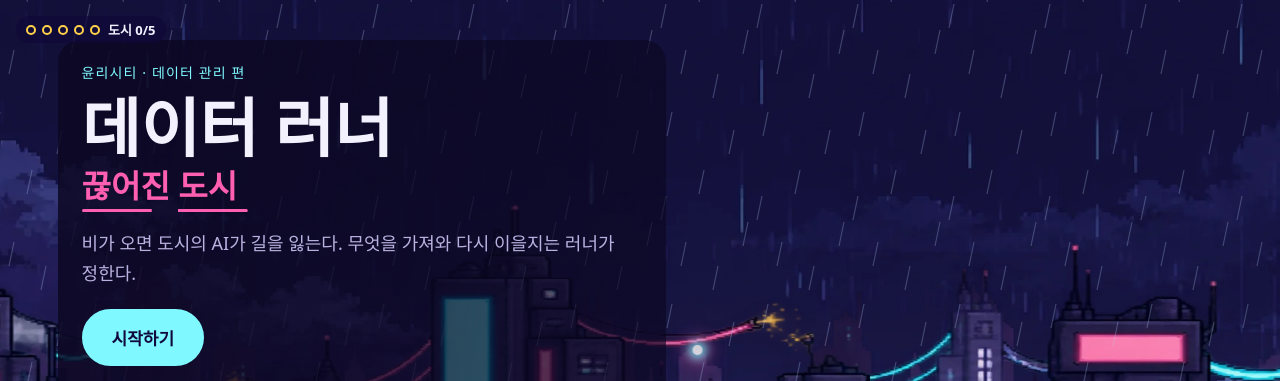
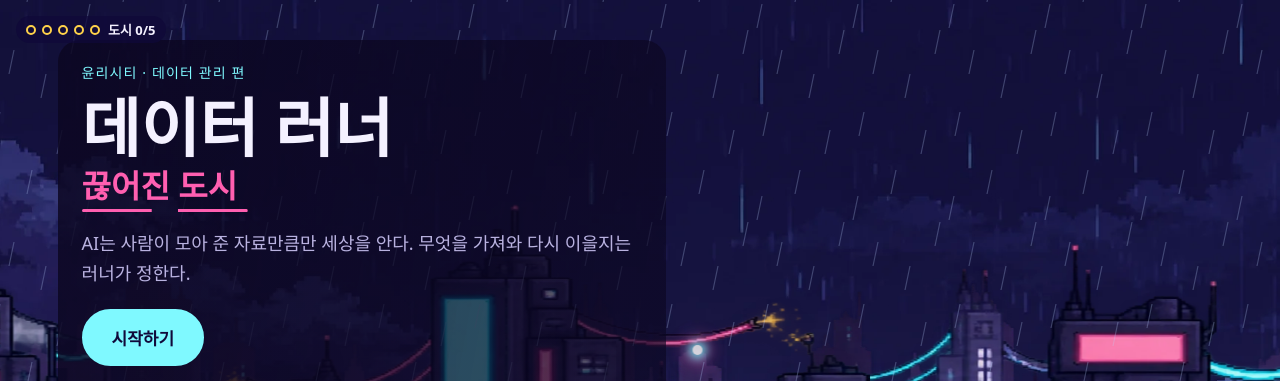
Before and after one commit to jungbucks/ethicity-data, a plain HTML site: page index.html in a window 1280 px wide. Shown: the top 381 px of the page. Drawn offline with Linux system fonts and the light colour scheme; animation ran at ten frames a second.

Commit message:
update: 데이터 러너 시작 화면 문구를 새 1 임무에 맞춤
Co-Authored-By: Claude Opus 5.5 <noreply@anthropic.com>

```diff
--- a/index.html
+++ b/index.html
@@ -33,7 +33,7 @@
       <div class="title-wrap">
         <p class="title-kicker">윤리시티 · 데이터 관리 편</p>
         <h1>데이터 러너<span class="title-sub"><span class="title-glitch" data-text="끊어진 도시">끊어진 도시</span><i class="title-link" aria-hidden="true"></i></span></h1>
-        <p class="title-lead">비가 오면 도시의 AI가 길을 잃는다. 무엇을 가져와 다시 이을지는 러너가 정한다.</p>
+        <p class="title-lead">AI는 사람이 모아 준 자료만큼만 세상을 안다. 무엇을 가져와 다시 이을지는 러너가 정한다.</p>
         <div id="title-actions" class="actions"><button id="btn-start" class="btn btn-primary" type="button">시작하기</button></div>
         <p id="title-progress" class="title-progress" hidden></p>
         <div id="title-missions" class="title-missions" role="group" aria-label="임무 고르기"></div>
```
Also changed, not shown: 1 other file.
